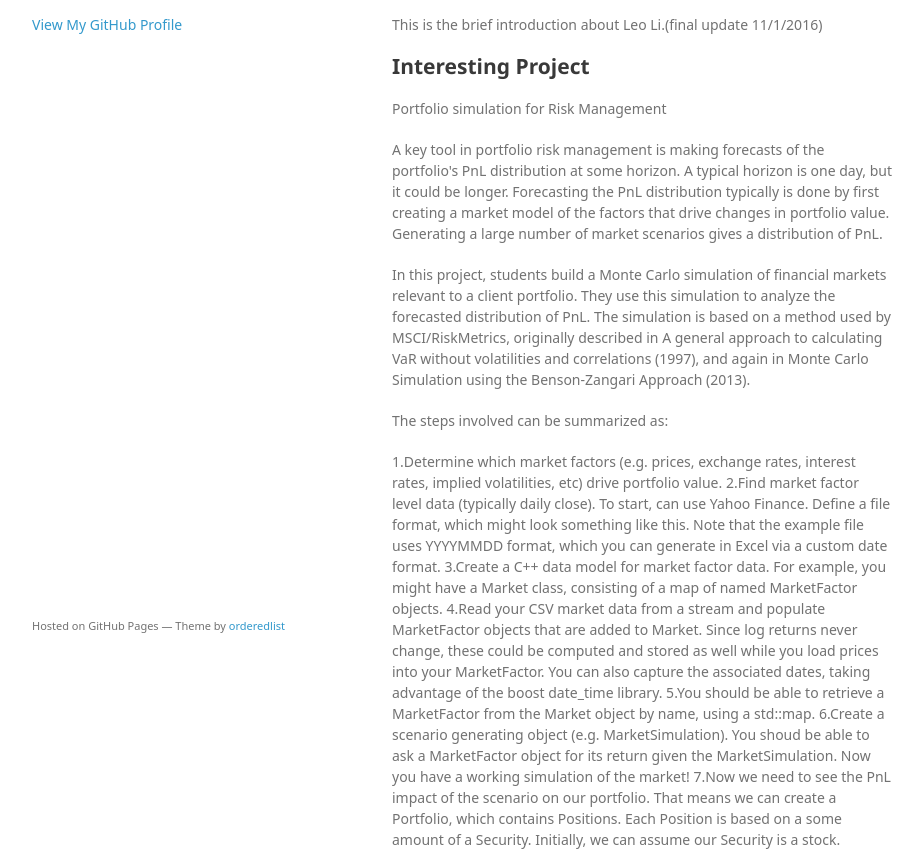
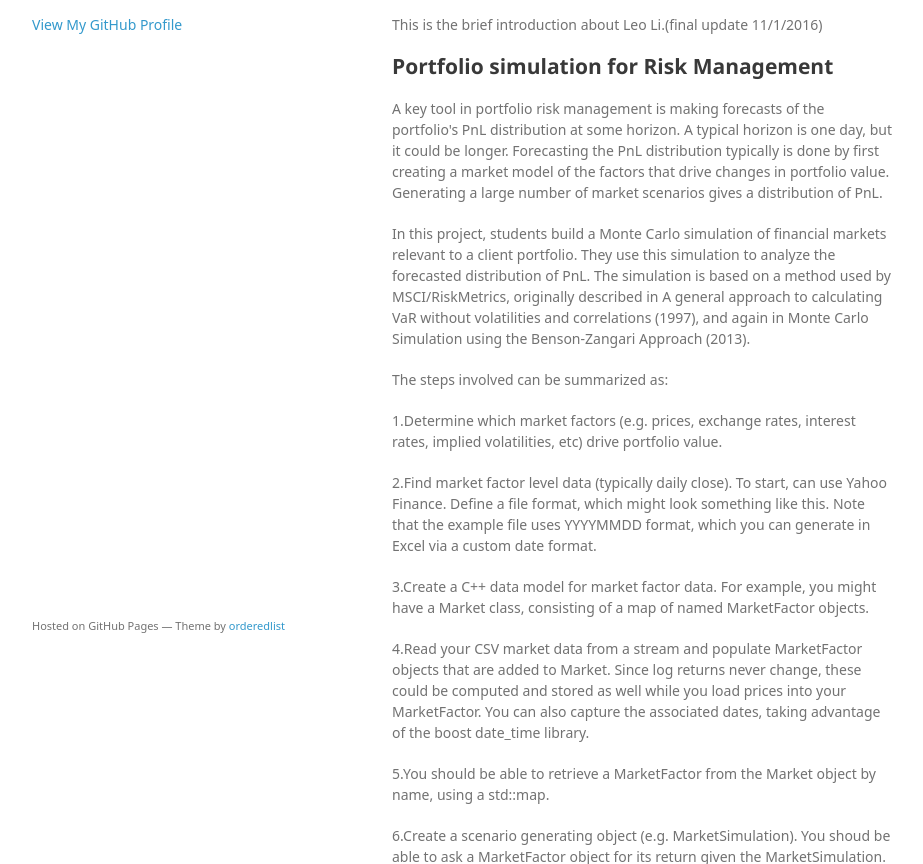
Before and after one commit to Leodongxu/Leo-Li, a plain HTML site: page index.html in a window 1280 px wide. Shown: the part 95-959 px from the top of the page, without its empty margins (178-1101 px from the left). Drawn offline with Linux system fonts and the light colour scheme; files whose address does not match are found by name; a web font is replaced by a local one.

Commit message:
Replace master branch with page content via GitHub

```diff
--- a/index.html
+++ b/index.html
@@ -29,9 +29,7 @@
 <p>This is the brief introduction about Leo Li.(final update 11/1/2016)</p>
 
 <h2>
-<a id="interesting-project" class="anchor" href="#interesting-project" aria-hidden="true"><span aria-hidden="true" class="octicon octicon-link"></span></a>Interesting Project</h2>
-
-<p>Portfolio simulation for Risk Management</p>
+<a id="portfolio-simulation-for-risk-management" class="anchor" href="#portfolio-simulation-for-risk-management" aria-hidden="true"><span aria-hidden="true" class="octicon octicon-link"></span></a>Portfolio simulation for Risk Management</h2>
 
 <p>A key tool in portfolio risk management is making forecasts of the portfolio's PnL distribution at some horizon. A typical horizon is one day, but it could be longer. Forecasting the PnL distribution typically is done by first creating a market model of the factors that drive changes in portfolio value. Generating a large number of market scenarios gives a distribution of PnL.</p>
 
@@ -39,13 +37,19 @@
 
 <p>The steps involved can be summarized as:</p>
 
-<p>1.Determine which market factors (e.g. prices, exchange rates, interest rates, implied volatilities, etc) drive portfolio value.
-2.Find market factor level data (typically daily close). To start, can use Yahoo Finance. Define a file format, which might look something like this. Note that the example file uses YYYYMMDD format, which you can generate in Excel via a custom date format.
-3.Create a C++ data model for market factor data. For example, you might have a Market class, consisting of a map of named MarketFactor objects.
-4.Read your CSV market data from a stream and populate MarketFactor objects that are added to Market. Since log returns never change, these could be computed and stored as well while you load prices into your MarketFactor. You can also capture the associated dates, taking advantage of the boost date_time library.
-5.You should be able to retrieve a MarketFactor from the Market object by name, using a std::map.
-6.Create a scenario generating object (e.g. MarketSimulation). You shoud be able to ask a MarketFactor object for its return given the MarketSimulation. Now you have a working simulation of the market!
-7.Now we need to see the PnL impact of the scenario on our portfolio. That means we can create a Portfolio, which contains Positions. Each Position is based on a some amount of a Security. Initially, we can assume our Security is a stock.</p>
+<p>1.Determine which market factors (e.g. prices, exchange rates, interest rates, implied volatilities, etc)    drive portfolio value.</p>
+
+<p>2.Find market factor level data (typically daily close). To start, can use Yahoo Finance. Define a file format, which might look something like this. Note that the example file uses YYYYMMDD format, which you can generate in Excel via a custom date format.</p>
+
+<p>3.Create a C++ data model for market factor data. For example, you might have a Market class, consisting of a map of named MarketFactor objects.</p>
+
+<p>4.Read your CSV market data from a stream and populate MarketFactor objects that are added to Market. Since log returns never change, these could be computed and stored as well while you load prices into your MarketFactor. You can also capture the associated dates, taking advantage of the boost date_time library.</p>
+
+<p>5.You should be able to retrieve a MarketFactor from the Market object by name, using a std::map.</p>
+
+<p>6.Create a scenario generating object (e.g. MarketSimulation). You shoud be able to ask a MarketFactor object for its return given the MarketSimulation. Now you have a working simulation of the market!</p>
+
+<p>7.Now we need to see the PnL impact of the scenario on our portfolio. That means we can create a Portfolio, which contains Positions. Each Position is based on a some amount of a Security. Initially, we can assume our Security is a stock.</p>
 
 <h2>
 <a id="resume" class="anchor" href="#resume" aria-hidden="true"><span aria-hidden="true" class="octicon octicon-link"></span></a>Resume</h2>
```
Also changed, not shown: params.json (+1 -1 lines).
